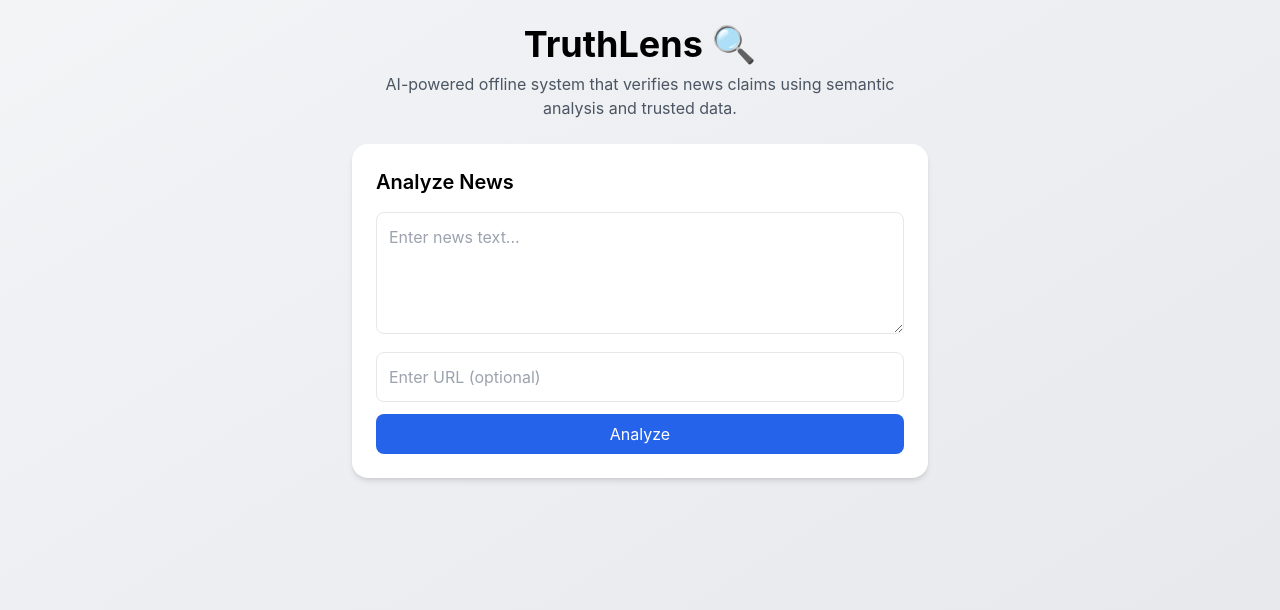
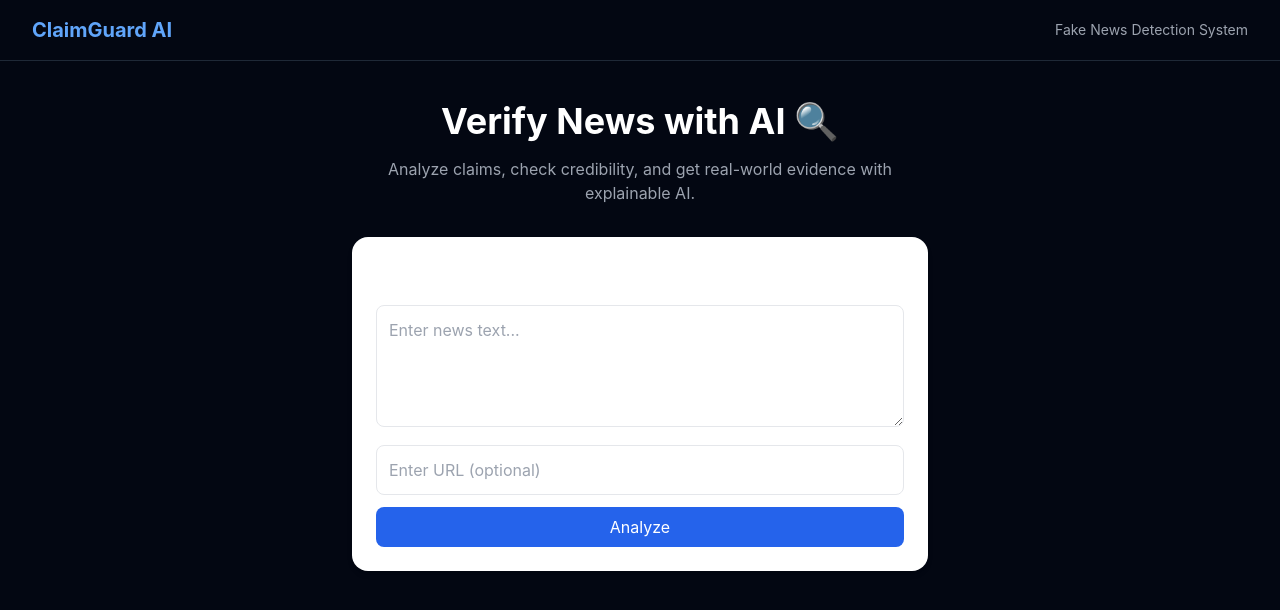
Before and after one commit to Khushi5155/ClaimGuard-AI, a React (Create React App) app in the folder frontend/: page / in a window 1280 px wide. Shown: the top 610 px of the page. Built offline with nearby package versions, Linux system fonts and the light colour scheme.

Commit message:
feat: Add style layout with navbar and dark theme

```diff
--- a/frontend/src/App.js
+++ b/frontend/src/App.js
@@ -6,20 +6,34 @@ function App() {
   const [result, setResult] = useState(null);
 
   return (
-    <div className="min-h-screen bg-gradient-to-br from-gray-100 to-gray-200 flex flex-col items-center p-6">
+    <div className="min-h-screen bg-gray-950 text-white">
 
-      {/* Header */}
-      <h1 className="text-4xl font-bold mb-2">TruthLens 🔍</h1>
-      <p className="text-gray-600 mb-6 text-center max-w-lg">
-  AI-powered offline system that verifies news claims using semantic analysis and trusted data.
-</p>
+      {/* NAVBAR */}
+      <nav className="flex justify-between items-center px-8 py-4 border-b border-gray-800">
+        <h1 className="text-xl font-bold text-blue-400">
+          ClaimGuard AI
+        </h1>
+        <p className="text-sm text-gray-400">
+          Fake News Detection System
+        </p>
+      </nav>
 
-      {/* Input */}
-      <InputForm setResult={setResult} />
+      {/* MAIN */}
+      <div className="flex flex-col items-center px-4 py-10">
 
-      {/* Result */}
-      {result && <ResultCard data={result} />}
+        <h2 className="text-4xl font-bold mb-4 text-center">
+          Verify News with AI 🔍
+        </h2>
 
+        <p className="text-gray-400 mb-8 text-center max-w-xl">
+          Analyze claims, check credibility, and get real-world evidence with explainable AI.
+        </p>
+
+        <InputForm setResult={setResult} />
+
+        {result && <ResultCard data={result} />}
+
+      </div>
     </div>
   );
 }
```
